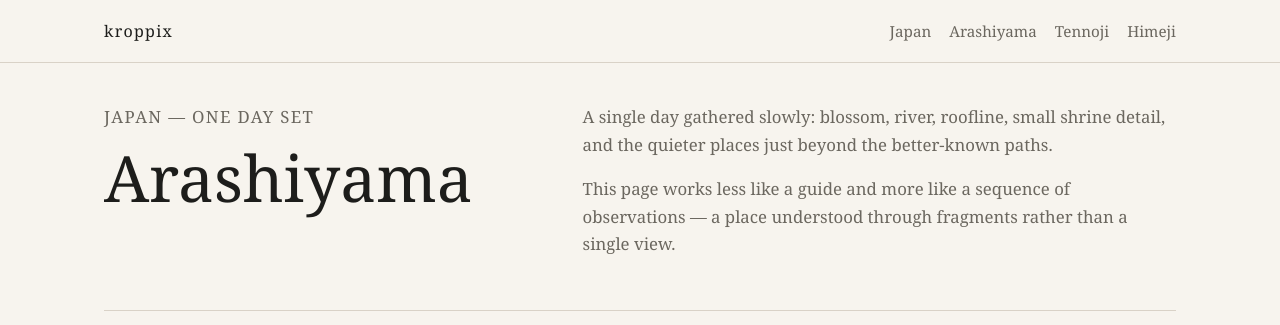
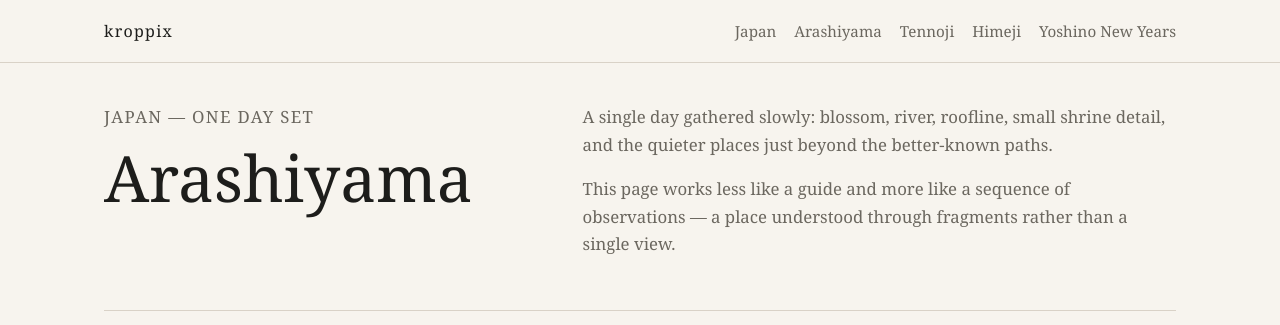
Before and after one commit to brettakropp-pixel/kroppix-site, a plain HTML site: page arashiyama.html in a window 1280 px wide. Shown: the top 325 px of the page. Drawn offline with Linux system fonts and the light colour scheme.

Commit message:
updated japan page links

```diff
--- a/arashiyama.html
+++ b/arashiyama.html
@@ -191,6 +191,7 @@
         <a href="arashiyama.html">Arashiyama</a>
         <a href="tennoji.html">Tennoji</a>
         <a href="himeji.html">Himeji</a>
+        <a href="yoshino-newyears.html">Yoshino New Years</a>
       </nav>
     </div>
   </header>
```
Also changed, not shown: himeji.html (+1 -0 lines), tennoji.html (+1 -0 lines).
